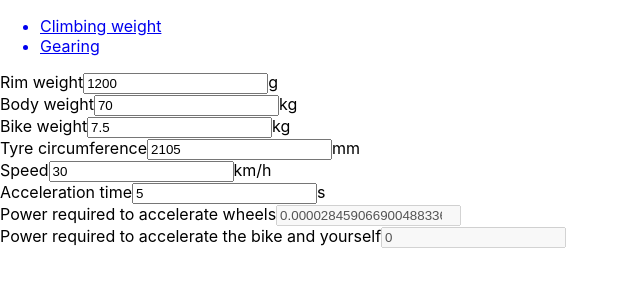
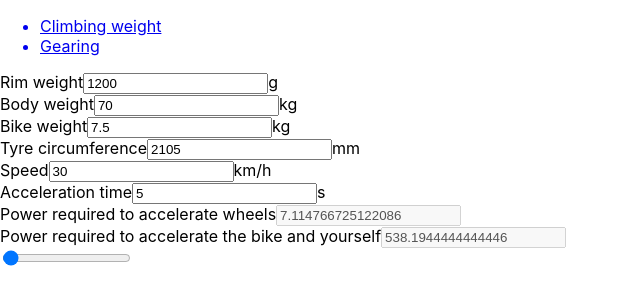
Before and after one commit to kimsappi/bikecalcs, a React (Create React App) app: page / in a window 1280 px wide. Shown: the top 304 px of the page, without its empty margins (0-640 px from the left). Built offline with nearby package versions, Linux system fonts and the light colour scheme.

Commit message:
Rotating weight calculator now works and has all the basic features required

```diff
--- a/src/App.tsx
+++ b/src/App.tsx
@@ -4,8 +4,8 @@ import './App.css';
 
 interface IVariableDataObject {
   name: string,
-  value: number,
-  setFunction(value: number): void,
+  value: string, // need stringly typing to make entering decimals possible
+  setFunction(value: string): void,
   unit: string,
   variableName: number // comes from enum VariableNames
 }
@@ -36,11 +36,11 @@ const RotatingWeightInput =
   <div>
     {stateObject.name}
     <input
-      type='number'
+      type='text'
       value={stateObject.value}
       onChange={eventHandler}
-      id={stateObject.name.replace(' ', 'idSpacePlaceholder')}>
-    </input>
+      id={stateObject.name.replace(' ', 'idSpacePlaceholder')}
+    />
     {stateObject.unit}
   </div>
 );
@@ -51,7 +51,7 @@ const RotatingWeightInputs = ({inputData}: {inputData: Array<IVariableDataObject
   const handleDataChange = (event: React.ChangeEvent<HTMLInputElement>) => {
     const eventTargetId = event.target.id.replace('idSpacePlaceholder', ' ');
     const dataObject = inputData.filter(object => object.name === eventTargetId)[0];
-    dataObject.setFunction(Number(event.target.value));
+    dataObject.setFunction(event.target.value);
   };
 
   return (
@@ -71,7 +71,7 @@ const RotatingWeightOuput = ({data}: {data: IVariableDataObject}) => {
   return (
     <div>
       {data.name}
-      <input type='number' disabled value={data.value}></input>
+      <input type='text' disabled value={data.value}></input>
     </div>
   );
 };
@@ -81,17 +81,20 @@ const RotatingWeightOutputs = ({inputData, outputData}:
 
   /* Calculate moment of interia */
   const momentOfInertiaCalculator = (inputData: Array<IVariableDataObject>): number => {
-    const rimWeight = inputData.filter(data => data.variableName === VariableNames.rimWeight)[0].value;
-    const tyreCircumference = inputData.filter(data => data.variableName === VariableNames.tyreCircumference)[0].value;
-    const rimRadius = tyreCircumference / 3.4; // Magic constant a bit larger than pi
+    const rimWeight = Number(inputData.filter(data => data.variableName === VariableNames.rimWeight)[0].value);
+    const tyreCircumference = Number(inputData.filter(data => data.variableName === VariableNames.tyreCircumference)[0].value);
+    // Circumference = 2*pi*radius. The radius should be a bit smaller,
+    // so we use a magic constant & unit conversion
+    const rimRadius = tyreCircumference / 3.4 / 2 / 1000;
     return (rimWeight / 1000 * Math.pow(rimRadius, 2));
   };
 
   /* Calculate angular velocity of wheels */
   const angularVelocityCalculator = (inputData: Array<IVariableDataObject>): number => {
-    const tyreCircumference = inputData.filter(data => data.variableName === VariableNames.tyreCircumference)[0].value;
-    const speed = inputData.filter(data => data.variableName === VariableNames.speed)[0].value;
-    return (speed / tyreCircumference / 3600 * 2 * Math.PI);
+    const tyreCircumference = Number(inputData.filter(data => data.variableName === VariableNames.tyreCircumference)[0].value);
+    const speed = Number(inputData.filter(data => data.variableName === VariableNames.speed)[0].value);
+    // Speed is in km/h, need to convert to m/s, tyreCircumference mm->m
+    return (2 * Math.PI * (speed / 3.6) / (tyreCircumference / 1000));
   };
 
   /* Calculate power required for rotational acceleration */
@@ -99,30 +102,47 @@ const RotatingWeightOutputs = ({inputData, outputData}:
     const momentOfInertia = momentOfInertiaCalculator(inputData);
     const angularVelocity = angularVelocityCalculator(inputData);
     const rotationalEnergy = momentOfInertia * Math.pow(angularVelocity, 2) / 2;
-    const accelerationTime = inputData.filter(data => data.variableName === VariableNames.accelerationTime)[0].value;
+    const accelerationTime = Number(inputData.filter(data => data.variableName === VariableNames.accelerationTime)[0].value);
     return (rotationalEnergy / accelerationTime);
   };
 
-  /* Set acceleration power state to result of calculation */
-  outputData[0].setFunction(rotationalAccelerationPowerCalculator(inputData));
+  /* Calculate power required to translationally accelerate body+bike */
+  const translationalAccelerationPowerCalculator = (inputData: Array<IVariableDataObject>) => {
+    const bikeWeight = Number(inputData.filter(data => data.variableName === VariableNames.bikeWeight)[0].value);
+    const bodyWeight = Number(inputData.filter(data => data.variableName === VariableNames.bodyWeight)[0].value);
+    const accelerationTime = Number(inputData.filter(data => data.variableName === VariableNames.accelerationTime)[0].value);
+    const speed = Number(inputData.filter(data => data.variableName === VariableNames.speed)[0].value);
+    return (0.5 * (bikeWeight + bodyWeight) * Math.pow(speed / 3.6, 2) / accelerationTime);
+  };
+
+  /* Calculate output results and set the states */
+  const rotationalPower = rotationalAccelerationPowerCalculator(inputData);
+  const translationalPower = translationalAccelerationPowerCalculator(inputData);
+  const powerIsNaNMessage = 'Please enter valid numbers!';
+  outputData[0].setFunction(isNaN(rotationalPower) ? powerIsNaNMessage : rotationalPower.toString());
+  outputData[1].setFunction(isNaN(translationalPower) ? powerIsNaNMessage : translationalPower.toString());
 
   return (
     <div>
       <RotatingWeightOuput data={outputData[0]} />
       <RotatingWeightOuput data={outputData[1]} />
+      <input
+        type='range' min='0' max='1' step='0.001' readOnly
+        value={Number(outputData[0].value) / (Number(outputData[0].value) + Number(outputData[1].value))}
+      />
     </div>
   )
 };
 
 const RotatingWeightCalculator = () => {
-  const [rimWeight, setRimWeight] = useState(1200);
-  const [bodyWeight, setBodyWeight] = useState(70);
-  const [bikeWeight, setBikeWeight] = useState(7.5);
-  const [tyreCircumference, setTyreCircumference] = useState(2105);
-  const [speed, setSpeed] = useState(30);
-  const [accelerationTime, setAccelerationTime] = useState(5);
-  const [rotationalPower, setRotationalPower] = useState(0);
-  const [translationalPower, setTranslationalPower] = useState(0);
+  const [rimWeight, setRimWeight] = useState('1200');
+  const [bodyWeight, setBodyWeight] = useState('70');
+  const [bikeWeight, setBikeWeight] = useState('7.5');
+  const [tyreCircumference, setTyreCircumference] = useState('2105');
+  const [speed, setSpeed] = useState('30');
+  const [accelerationTime, setAccelerationTime] = useState('5');
+  const [rotationalPower, setRotationalPower] = useState('0');
+  const [translationalPower, setTranslationalPower] = useState('0');
 
   const inputData: Array<IVariableDataObject> = [
     {name: 'Rim weight', value: rimWeight, setFunction: setRimWeight, unit: 'g', variableName: VariableNames.rimWeight},
```
